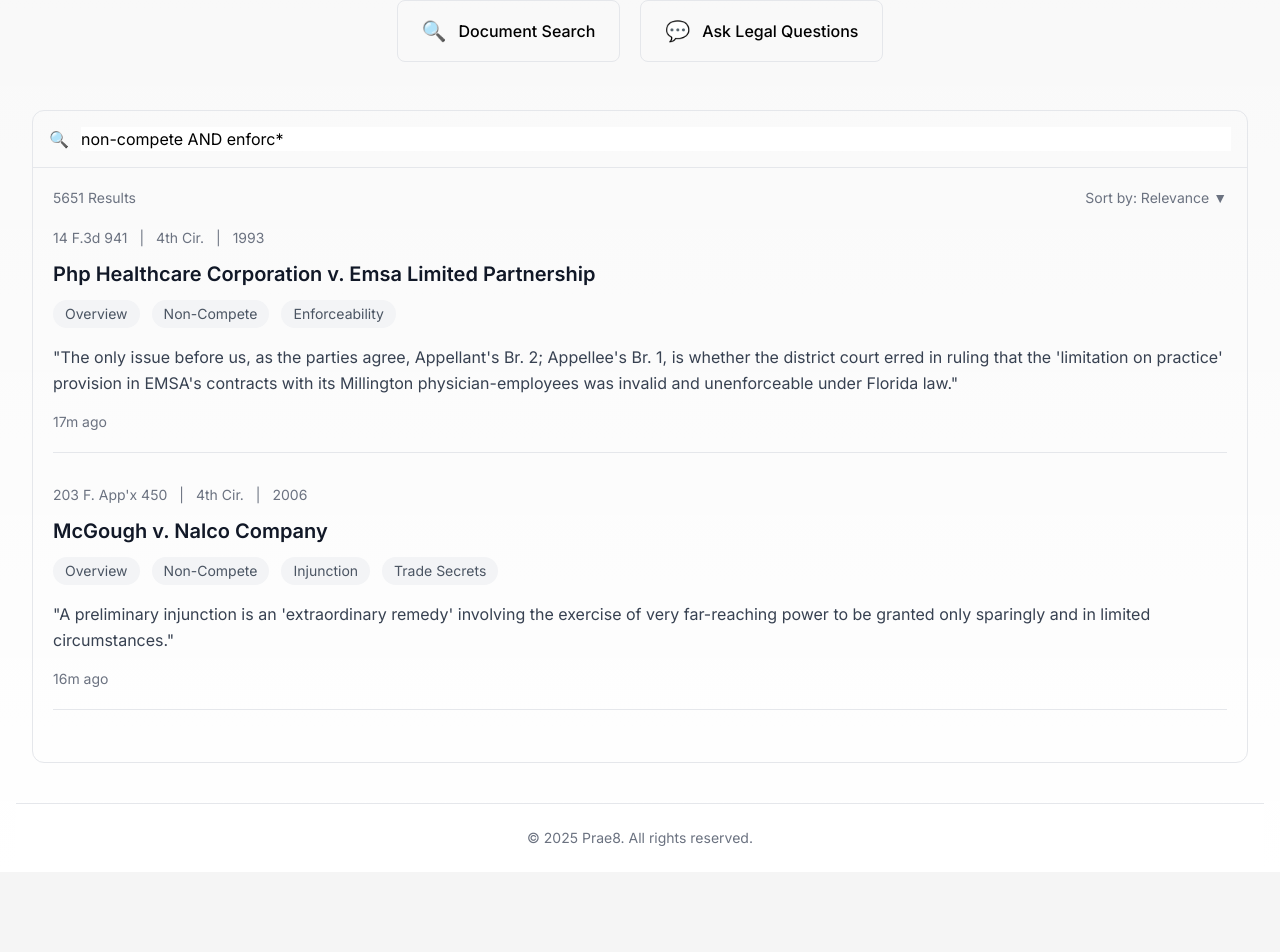
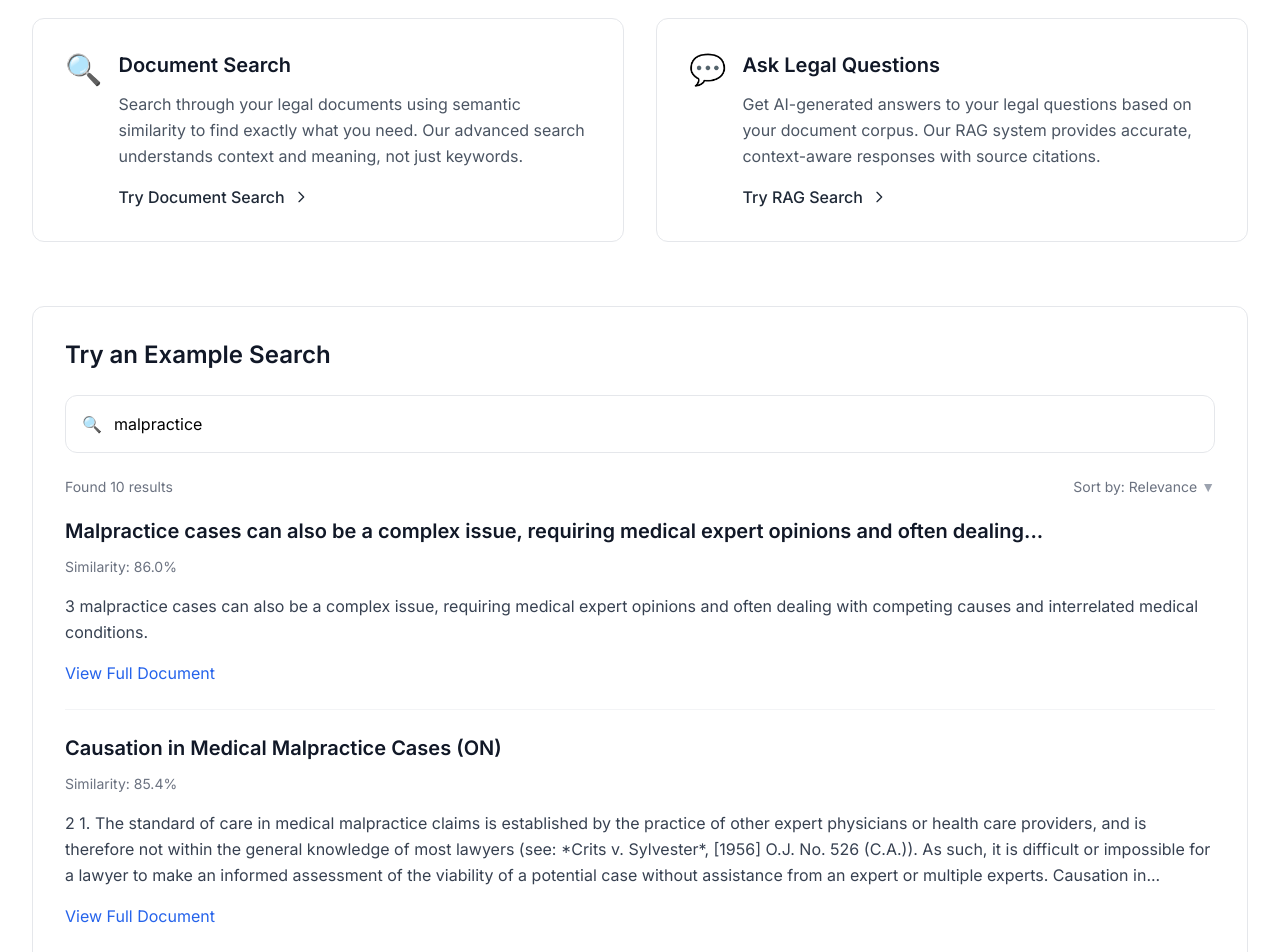
Before and after one commit to manonja/legal-search-RAG, a Next.js app in the folder nextjs-legal-search/: page / in a window 1280 px wide. Shown: the part 557-1509 px from the top of the page. Before the commit the page ends 1429 px from the top, so only its background shows below. Built offline with nearby package versions, Linux system fonts and the light colour scheme.

Commit message:
fix: layout and landing page

```diff
--- a/nextjs-legal-search/src/app/about/page.tsx
+++ b/nextjs-legal-search/src/app/about/page.tsx
@@ -10,7 +10,7 @@ export default function AboutPage() {
       </section>
 
       {/* Content Section */}
-      <section className="border border-gray-200 rounded-xl overflow-hidden my-10">
+      <section className="border border-gray-200 rounded-xl overflow-hidden my-10 bg-white">
         <div className="p-16">
           <div className="prose max-w-none text-gray-700">
             <h2 className="text-2xl font-semibold mb-4 text-gray-900">
--- a/nextjs-legal-search/src/app/globals.css
+++ b/nextjs-legal-search/src/app/globals.css
@@ -4,18 +4,12 @@
 
 :root {
   --foreground-rgb: 0, 0, 0;
-  --background-start-rgb: 245, 245, 245;
-  --background-end-rgb: 255, 255, 255;
+  --background-rgb: 255, 255, 255;
 }
 
 body {
   color: rgb(var(--foreground-rgb));
-  background: linear-gradient(
-      to bottom,
-      transparent,
-      rgb(var(--background-end-rgb))
-    )
-    rgb(var(--background-start-rgb));
+  background: rgb(var(--background-rgb));
 }
 
 @layer components {
--- a/nextjs-legal-search/src/app/layout.tsx
+++ b/nextjs-legal-search/src/app/layout.tsx
@@ -1,3 +1,4 @@
+import Footer from "@/components/Footer";
 import Navbar from "@/components/Navbar";
 import type { Metadata } from "next";
 import { Inter } from "next/font/google";
@@ -20,16 +21,12 @@ export default function RootLayout({
   children: React.ReactNode;
 }) {
   return (
-    <html lang="en">
-      <body className={inter.className}>
-        <div className="container mx-auto px-4 max-w-7xl">
+    <html lang="en" className="h-full">
+      <body className={`${inter.className} min-h-full flex flex-col`}>
+        <div className="container mx-auto px-4 max-w-7xl flex flex-col flex-grow">
           <Navbar />
           <main className="flex-grow">{children}</main>
-          <footer className="bg-white py-6 border-t">
-            <div className="container mx-auto px-4 text-center text-gray-500 text-sm">
-              © {new Date().getFullYear()} Prae8. All rights reserved.
-            </div>
-          </footer>
+          <Footer />
         </div>
       </body>
     </html>
--- a/nextjs-legal-search/src/app/page.tsx
+++ b/nextjs-legal-search/src/app/page.tsx
@@ -11,14 +11,19 @@ export default function Home() {
           With Generative AI
         </h1>
         <p className="text-xl text-gray-600 max-w-3xl mx-auto mb-8">
-          Search legal documents with semantic similarity and AI generated
+          Search legal documents with semantic similarity and get AI-generated
           answers based on your data.
-          <br />
         </p>
-        <div>
+        <div className="flex justify-center gap-4">
           <Link
-            href="/signup"
-            className="bg-gray-800 text-white px-8 py-3 rounded-full font-semibold mr-4 hover:bg-gray-800 transition-colors inline-block"
+            href="/search"
+            className="bg-gray-800 text-white px-8 py-3 rounded-full font-semibold hover:bg-gray-700 transition-colors inline-block"
+          >
+            Try it now
+          </Link>
+          <Link
+            href="/book-demo"
+            className="bg-white text-gray-800 px-8 py-3 rounded-full font-semibold border border-gray-300 hover:bg-gray-50 transition-colors inline-block"
           >
             Book demo
           </Link>
@@ -26,110 +31,165 @@ export default function Home() {
       </section>
 
       {/* Features Section */}
-      <section className="flex justify-center gap-5 my-12 flex-wrap">
+      <section className="grid grid-cols-1 md:grid-cols-2 gap-8 my-16">
         <Link
           href="/search"
-          className="border border-gray-200 rounded-lg px-6 py-4 flex items-center gap-3 hover:shadow-md transition-all cursor-pointer"
+          className="group border border-gray-200 rounded-xl p-8 hover:shadow-lg transition-all cursor-pointer bg-white"
         >
-          <span className="text-xl">🔍</span>
-          <span className="font-medium">Document Search</span>
+          <div className="flex items-start gap-4">
+            <span className="text-3xl">🔍</span>
+            <div>
+              <h3 className="text-xl font-semibold mb-3 text-gray-900 group-hover:text-gray-700">
+                Document Search
+              </h3>
+              <p className="text-gray-600 leading-relaxed">
+                Search through your legal documents using semantic similarity to
+                find exactly what you need. Our advanced search understands
+                context and meaning, not just keywords.
+              </p>
+              <div className="mt-4 text-gray-800 font-medium flex items-center gap-2">
+                Try Document Search
+                <svg
+                  className="w-4 h-4 transform group-hover:translate-x-1 transition-transform"
+                  fill="none"
+                  viewBox="0 0 24 24"
+                  stroke="currentColor"
+                >
+                  <path
+                    strokeLinecap="round"
+                    strokeLinejoin="round"
+                    strokeWidth={2}
+                    d="M9 5l7 7-7 7"
+                  />
+                </svg>
+              </div>
+            </div>
+          </div>
         </Link>
+
         <Link
           href="/rag-search"
-          className="border border-gray-200 rounded-lg px-6 py-4 flex items-center gap-3 hover:shadow-md transition-all cursor-pointer"
+          className="group border border-gray-200 rounded-xl p-8 hover:shadow-lg transition-all cursor-pointer bg-white"
         >
-          <span className="text-xl">💬</span>
-          <span className="font-medium">Ask Legal Questions</span>
+          <div className="flex items-start gap-4">
+            <span className="text-3xl">💬</span>
+            <div>
+              <h3 className="text-xl font-semibold mb-3 text-gray-900 group-hover:text-gray-700">
+                Ask Legal Questions
+              </h3>
+              <p className="text-gray-600 leading-relaxed">
+                Get AI-generated answers to your legal questions based on your
+                document corpus. Our RAG system provides accurate, context-aware
+                responses with source citations.
+              </p>
+              <div className="mt-4 text-gray-800 font-medium flex items-center gap-2">
+                Try RAG Search
+                <svg
+                  className="w-4 h-4 transform group-hover:translate-x-1 transition-transform"
+                  fill="none"
+                  viewBox="0 0 24 24"
+                  stroke="currentColor"
+                >
+                  <path
+                    strokeLinecap="round"
+                    strokeLinejoin="round"
+                    strokeWidth={2}
+                    d="M9 5l7 7-7 7"
+                  />
+                </svg>
+              </div>
+            </div>
+          </div>
         </Link>
       </section>
 
-      {/* Search Section */}
-      <section className="border border-gray-200 rounded-xl overflow-hidden my-10">
-        <div className="flex items-center p-4 border-b border-gray-200">
+      {/* Demo Section */}
+      <section className="border border-gray-200 rounded-xl overflow-hidden my-16 bg-white">
+        <div className="p-8">
+          <h2 className="text-2xl font-semibold mb-6 text-gray-900">
+            Try an Example Search
+          </h2>
+          <div className="flex items-center p-4 border border-gray-200 rounded-xl mb-6">
             <span className="mr-3 text-gray-500">🔍</span>
             <input
               type="text"
-            className="flex-1 border-none outline-none text-base"
+              className="flex-1 bg-transparent border-none outline-none text-base"
               placeholder="Search legal documents..."
-            defaultValue="non-compete AND enforc*"
+              defaultValue="malpractice"
+              readOnly
             />
           </div>
 
-        <div className="p-5">
           <div className="flex justify-between items-center mb-5 text-sm text-gray-500">
-            <span>5651 Results</span>
-            <div className="flex items-center gap-1 cursor-pointer">
-              Sort by: Relevance ▼
+            <span>Found 10 results</span>
+            <div className="flex items-center gap-1">
+              <span>Sort by: Relevance</span>
+              <span className="text-gray-400">▼</span>
             </div>
           </div>
 
-          <div className="mb-8 pb-5 border-b border-gray-200">
-            <div className="flex gap-3 text-sm text-gray-500 mb-3">
-              <span>14 F.3d 941</span>
-              <span>|</span>
-              <span>4th Cir.</span>
-              <span>|</span>
-              <span>1993</span>
+          <div className="space-y-6">
+            <div className="border-b border-gray-100 pb-6">
+              <h3 className="text-xl font-semibold mb-3 text-gray-900">
+                Malpractice cases can also be a complex issue, requiring medical
+                expert opinions and often dealing...
+              </h3>
+              <div className="text-sm text-gray-500 mb-4">
+                Similarity: 86.0%
               </div>
+              <p className="text-gray-700 leading-relaxed">
+                3 malpractice cases can also be a complex issue, requiring
+                medical expert opinions and often dealing with competing causes
+                and interrelated medical conditions.
+              </p>
+              <p className="inline-block mt-4 text-blue-600 hover:text-blue-700">
+                View Full Document
+              </p>
+            </div>
+
+            <div className="border-b border-gray-100 pb-6">
               <h3 className="text-xl font-semibold mb-3 text-gray-900">
-              Php Healthcare Corporation v. Emsa Limited Partnership
+                Causation in Medical Malpractice Cases (ON)
               </h3>
-            <div className="flex gap-3 mb-4 flex-wrap">
-              <span className="bg-gray-100 px-3 py-1 rounded-full text-sm text-gray-600">
-                Overview
-              </span>
-              <span className="bg-gray-100 px-3 py-1 rounded-full text-sm text-gray-600">
-                Non-Compete
-              </span>
-              <span className="bg-gray-100 px-3 py-1 rounded-full text-sm text-gray-600">
-                Enforceability
-              </span>
+              <div className="text-sm text-gray-500 mb-4">
+                Similarity: 85.4%
               </div>
-            <p className="text-gray-700 mb-4 leading-relaxed">
-              "The only issue before us, as the parties agree, Appellant's Br.
-              2; Appellee's Br. 1, is whether the district court erred in ruling
-              that the 'limitation on practice' provision in EMSA's contracts
-              with its Millington physician-employees was invalid and
-              unenforceable under Florida law."
+              <p className="text-gray-700 leading-relaxed">
+                2 1. The standard of care in medical malpractice claims is
+                established by the practice of other expert physicians or health
+                care providers, and is therefore not within the general
+                knowledge of most lawyers (see: *Crits v. Sylvester*, [1956]
+                O.J. No. 526 (C.A.)). As such, it is difficult or impossible for
+                a lawyer to make an informed assessment of the viability of a
+                potential case without assistance from an expert or multiple
+                experts. Causation in...
               </p>
-            <div className="text-sm text-gray-500 flex items-center gap-2">
-              <span>17m ago</span>
+              <div className="flex items-center gap-2 mt-4">
+                <p className="text-blue-600 hover:text-blue-700">
+                  View Full Document
+                </p>
               </div>
             </div>
 
-          <div className="mb-8 pb-5 border-b border-gray-200">
-            <div className="flex gap-3 text-sm text-gray-500 mb-3">
-              <span>203 F. App'x 450</span>
-              <span>|</span>
-              <span>4th Cir.</span>
-              <span>|</span>
-              <span>2006</span>
-            </div>
-            <h3 className="text-xl font-semibold mb-3 text-gray-900">
-              McGough v. Nalco Company
-            </h3>
-            <div className="flex gap-3 mb-4 flex-wrap">
-              <span className="bg-gray-100 px-3 py-1 rounded-full text-sm text-gray-600">
-                Overview
-              </span>
-              <span className="bg-gray-100 px-3 py-1 rounded-full text-sm text-gray-600">
-                Non-Compete
-              </span>
-              <span className="bg-gray-100 px-3 py-1 rounded-full text-sm text-gray-600">
-                Injunction
-              </span>
-              <span className="bg-gray-100 px-3 py-1 rounded-full text-sm text-gray-600">
-                Trade Secrets
-              </span>
-            </div>
-            <p className="text-gray-700 mb-4 leading-relaxed">
-              "A preliminary injunction is an 'extraordinary remedy' involving
-              the exercise of very far-reaching power to be granted only
-              sparingly and in limited circumstances."
-            </p>
-            <div className="text-sm text-gray-500 flex items-center gap-2">
-              <span>16m ago</span>
-            </div>
+            <Link
+              href="/search"
+              className="inline-flex items-center text-gray-800 font-medium hover:text-gray-600 transition-colors"
+            >
+              Try your own search
+              <svg
+                className="w-4 h-4 ml-2"
+                fill="none"
+                viewBox="0 0 24 24"
+                stroke="currentColor"
+              >
+                <path
+                  strokeLinecap="round"
+                  strokeLinejoin="round"
+                  strokeWidth={2}
+                  d="M9 5l7 7-7 7"
+                />
+              </svg>
+            </Link>
           </div>
         </div>
       </section>
--- a/nextjs-legal-search/src/app/rag-search/page.tsx
+++ b/nextjs-legal-search/src/app/rag-search/page.tsx
@@ -156,7 +156,7 @@ export default function RagSearchPage() {
                 {response.document_sources.map((source, index) => (
                   <div
                     key={index}
-                    className="bg-gray-50 p-4 rounded-lg hover:bg-gray-100 transition-colors"
+                    className="p-4 rounded-lg hover:bg-gray-100 transition-colors"
                   >
                     <div className="flex justify-between items-start mb-2">
                       <h4 className="font-medium text-gray-900">
--- a/nextjs-legal-search/src/components/DocumentModal.tsx
+++ b/nextjs-legal-search/src/components/DocumentModal.tsx
@@ -114,7 +114,7 @@ export default function DocumentModal({
                                 {fullDocument.chunks.map((chunk, index) => (
                                   <div
                                     key={index}
-                                    className="text-sm text-gray-600 bg-gray-50 p-3 rounded"
+                                    className="text-sm text-gray-600 p-3 rounded"
                                   >
                                     {chunk}
                                   </div>
--- /dev/null
+++ b/nextjs-legal-search/src/components/Footer.tsx
@@ -0,0 +1,15 @@
+const Footer = () => {
+  return (
+    <footer className="w-full bg-white border-t border-gray-200 py-4 mt-auto">
+      <div className="container mx-auto px-4">
+        <div className="flex justify-center items-center">
+          <p className="text-sm text-gray-600">
+            © {new Date().getFullYear()} Prae8. All rights reserved.
+          </p>
+        </div>
+      </div>
+    </footer>
+  );
+};
+
+export default Footer;
```
Lines whose indentation alone changed are shown as unchanged.
